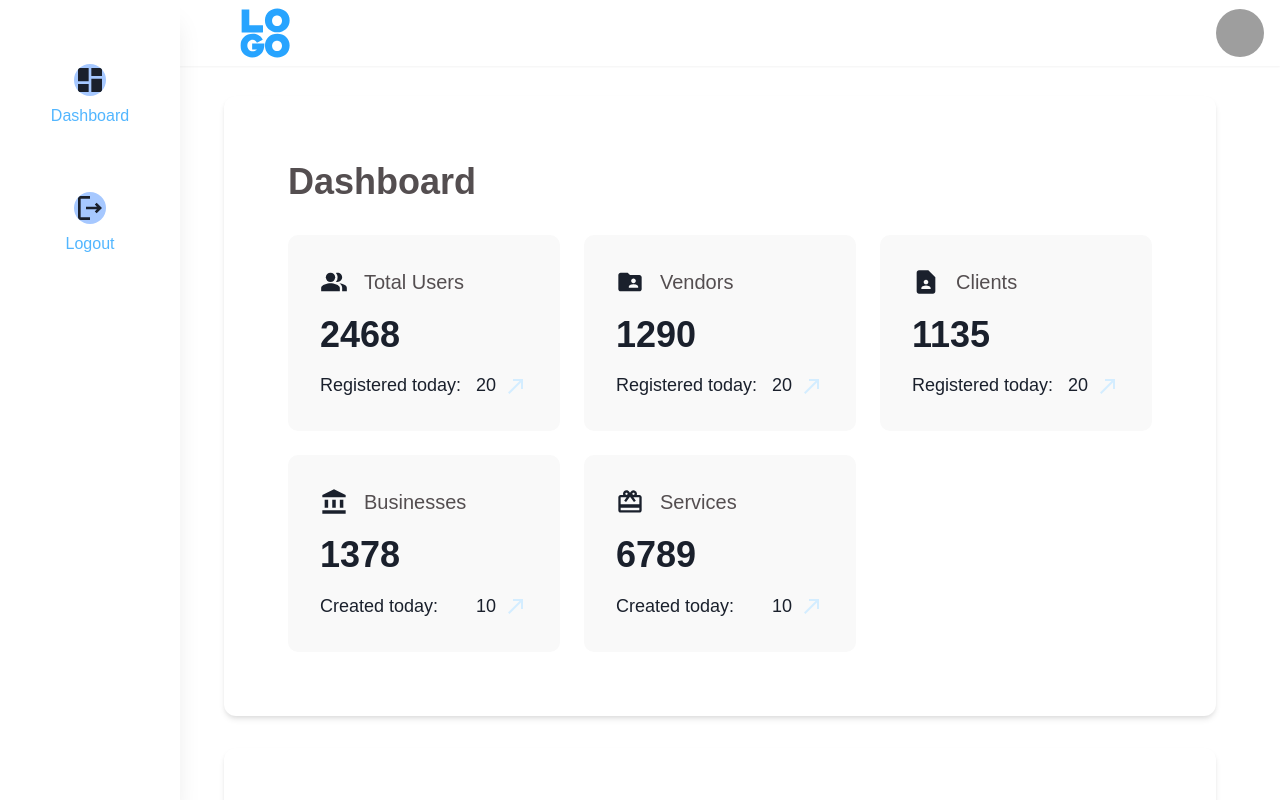
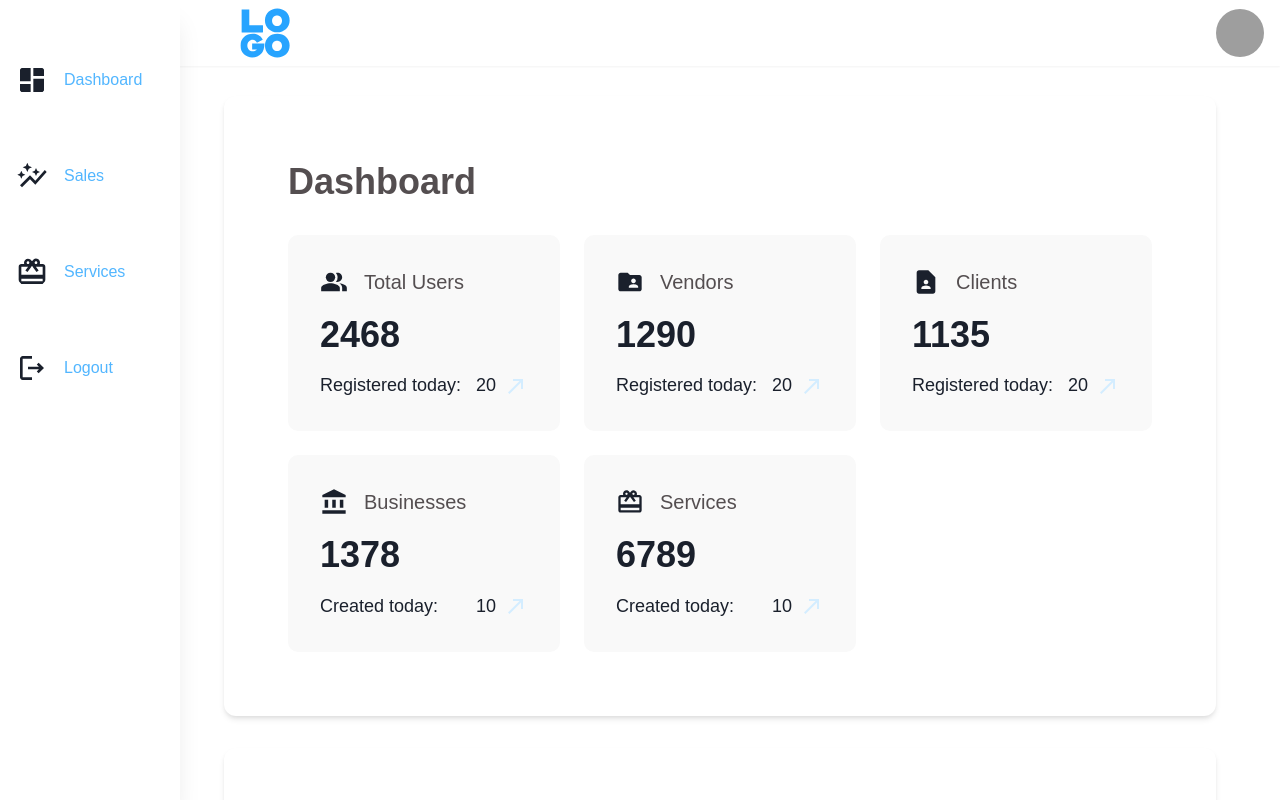
Before and after one commit to sammy-code98/dashboard-sample, a React (Vite) app: page /dashboard in a window 1280 px wide. Shown: the top 800 px of the page. Built offline with nearby package versions, Linux system fonts and the light colour scheme; grey boxes are pictures that could not be loaded.

Commit message:
fix dashboard

```diff
--- a/src/components/dashboardNav/SideBar.tsx
+++ b/src/components/dashboardNav/SideBar.tsx
@@ -2,7 +2,6 @@ import React from 'react'
 import {
     Box,
     IconButton,
-    VStack,
     Text,
 } from '@chakra-ui/react'
 import PropTypes, { InferProps } from 'prop-types';
@@ -18,25 +17,34 @@ const SidebarProps = {
 const SideBarContent = ({ linkIcon, title }: InferProps<typeof SidebarProps>): JSX.Element => {
     return (
         <>
-            <Box mt='4rem' display='flex' justifyContent='center' alignItems='center'>
-                <VStack>
-                    <IconButton
-
+            <Box
+                mt='4rem'
+                px='1rem'
+                display='flex'
+                textColor='primary.100'
+                justifyItems='center'
+                alignItems='center'
+                gap={4}
+                cursor='pointer'
+                _hover={{
+                    bg: 'primary.400',
+                    color: 'white',
+                    textColor: 'white',
+                }}
+            >
+                <IconButton
                         as={linkIcon}
-                        rounded='full'
-                        bg='primary.200'
-                        color='primary.800'
+                    rounded='full'
                         aria-label='nav button'
                         size='sm'
                         icon={linkIcon}
-                        _hover={{
-                            bg: 'primary.100',
-                            color: 'white'
-                        }}
+                    variant='ghost'
+
                     />
-                    <Text fontWeight={500} textColor='primary.100'>{title}</Text>
-                </VStack>
+                <Text fontWeight={500} >{title}</Text>
             </Box>
+
+
         </>
     )
 
@@ -61,6 +69,8 @@ export default function SideBar(): JSX.Element {
                     linkIcon={sideLinks.linkIcon} />
 
             ))}
+
+
         </Box>
     )
 }
--- a/src/components/dashboardNav/sideBarLinks.ts
+++ b/src/components/dashboardNav/sideBarLinks.ts
@@ -1,6 +1,14 @@
-import { MdDashboard, MdOutlineLogout } from "react-icons/md";
+import {
+  MdDashboard,
+  MdOutlineLogout,
+  MdOutlineAutoGraph,
+  MdCardGiftcard,
+} from "react-icons/md";
 
 export const SideBarLinks = [
   { title: "Dashboard", linkIcon: MdDashboard },
+  { title: "Sales", linkIcon: MdOutlineAutoGraph },
+  { title: "Services", linkIcon: MdCardGiftcard },
+
   { title: "Logout", linkIcon: MdOutlineLogout },
 ];
```
